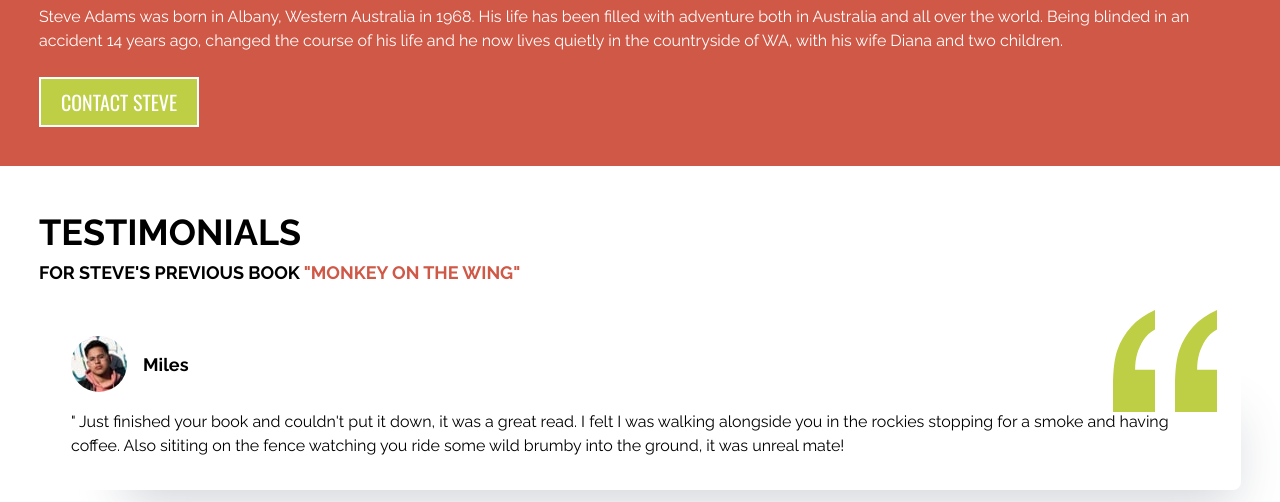
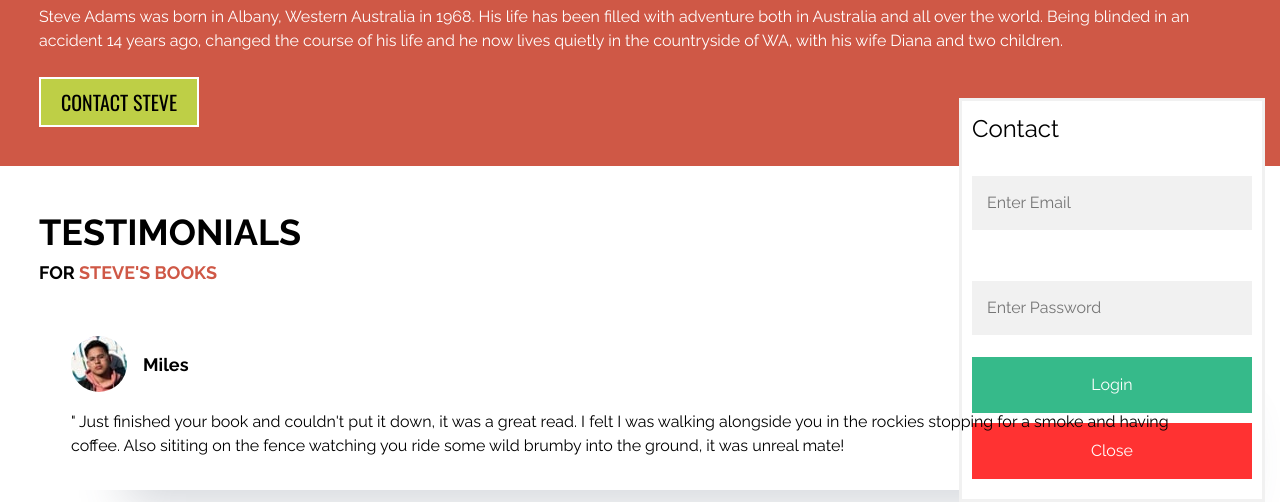
Before and after one commit to hongrosebara/steveadams, a plain HTML site: page index.html in a window 1280 px wide. Both pictures are taken after a click on the button "CONTACT STEVE". Shown: the part 1526-2028 px from the top of the page. Drawn offline with nearby package versions, Linux system fonts and the light colour scheme; a script that the page names is missing.

Commit message:
contact form

```diff
--- a/index.html
+++ b/index.html
@@ -14,7 +14,7 @@
       <div class="container">
         <div class="header-menu">
           <div class="header__logo">
-            <a href="index.html">steveadams</a>
+            <a href="index.html">steve<span>adams</span></a>
           </div>
           <nav class="main-menu">
             <ul>
@@ -39,7 +39,7 @@
               <img
                 class="header__image"
                 src="assets/steveadams-bookcover 2.png"
-                alt="steve adams walking through the mirror"
+                alt="Journey Through The Mirror"
               />
             </div>
             <div class="header__text-box">
@@ -143,23 +143,38 @@
         <h2 class="primary-heading author__heading">About The Author</h2>
         <h3 class="secondary-heading author__subheading">Steve Adams</h3>
         <div class="mt-24 author__text-box">
-          <p>
+          <p id="contact">
             Steve Adams was born in Albany, Western Australia in 1968. His life
             has been filled with adventure both in Australia and all over the
             world. Being blinded in an accident 14 years ago, changed the course
             of his life and he now lives quietly in the countryside of WA, with
             his wife Diana and two children.
           </p>
-          <button id="contact" class="mt-24 button author__button">
-            <a href="" target="_blank"> Contact Steve </a>
+          <button class="mt-24 button author__button" onclick="openForm()">
+             Contact Steve
           </button>
+
+          <div class="form-popup" id="myForm">
+            <form action="/action_page.php" class="form-container">
+              <h1>Contact</h1>
+
+              <label for="email"><b>Email</b></label>
+              <input type="text" placeholder="Enter Email" name="email" required>
+
+              <label for="psw"><b>Password</b></label>
+              <input type="password" placeholder="Enter Password" name="psw" required>
+
+              <button type="submit" class="btn">Login</button>
+              <button type="button" class="btn cancel" onclick="closeForm()">Close</button>
+            </form>
+          </div>
         </div>
       </section>
 
       <section id="testimonials" class="container previous-testimonials">
         <h2 class="primary-heading testimonial__heading">Testimonials</h2>
         <h3 class="secondary-heading testimonial__subheading">
-          for Steve's Previous Book <span>"Monkey On The Wing"</span>
+          for <span>Steve's books</span>
         </h3>
         <div class="mt-24 row">
           <div class="grid-item grid--one">
--- /dev/null
+++ b/javascript.js
@@ -0,0 +1,7 @@
+function openForm() {
+  document.getElementById("myForm").style.display = "block";
+}
+
+function closeForm() {
+  document.getElementById("myForm").style.display = "none";
+}
--- a/style.css
+++ b/style.css
@@ -192,6 +192,10 @@ select {
 .header__logo a {
   color: var(--clr-white);
   text-decoration: none;
+}
+
+.header__logo a span {
+  color: var(--clr-primary);
 }
 
 .header-menu {
@@ -602,3 +606,63 @@ select {
     font-size: 16px;
   }
 }
+
+/* Button used to open the contact form - fixed at the bottom of the page */
+
+/* The popup form - hidden by default */
+.form-popup {
+  display: none;
+  position: fixed;
+  bottom: 0;
+  right: 15px;
+  border: 3px solid #f1f1f1;
+  z-index: 9;
+}
+
+/* Add styles to the form container */
+.form-container {
+  max-width: 300px;
+  padding: 10px;
+  background-color: var(--clr-white);
+}
+
+.form-container h1 {
+  color: var(--clr-black);
+}
+/* Full-width input fields */
+.form-container input[type=text], .form-container input[type=password] {
+  width: 100%;
+  padding: 15px;
+  margin: 5px 0 22px 0;
+  border: none;
+  background: #f1f1f1;
+}
+
+/* When the inputs get focus, do something */
+.form-container input[type=text]:focus, .form-container input[type=password]:focus {
+  background-color: #ddd;
+  outline: none;
+}
+
+/* Set a style for the submit/login button */
+.form-container .btn {
+  background-color: #04AA6D;
+  color: white;
+  padding: 16px 20px;
+  border: none;
+  cursor: pointer;
+  width: 100%;
+  margin-bottom:10px;
+  opacity: 0.8;
+}
+
+/* Add a red background color to the cancel button */
+.form-container .cancel {
+  background-color: red;
+}
+
+/* Add some hover effects to buttons */
+.form-container .btn:hover, .author__button:hover {
+  opacity: 1;
+  z-index: 100;
+}
```
